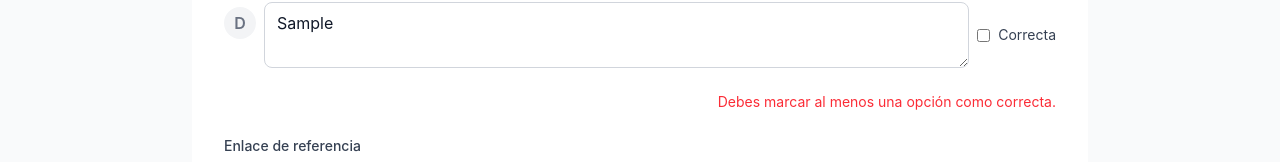
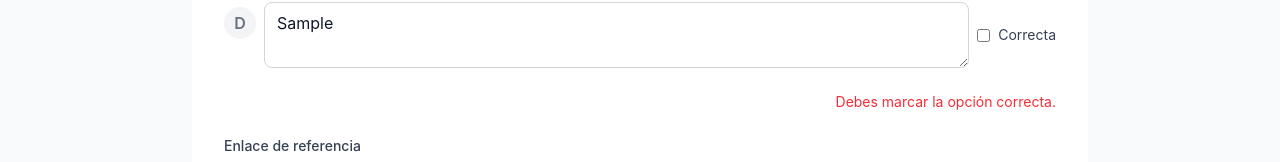
Before and after one commit to crisbenamck/study-lab, a React (Vite) app: page /create in a window 1280 px wide. Both pictures are taken after typing "Sample", "Sample", "Sample", "Sample", "Sample", "https://example.com" into the empty fields and a click on the button "Guardar pregunta". Shown: the part 870-1032 px from the top of the page. Built offline with nearby package versions, Linux system fonts and the light colour scheme.

Commit message:
feat(question-form): dynamic error message for correct answer selection
- Show specific error message when multiple correct answers are allowed
- Show unique error message when only one correct answer is allowed
- Improves clarity for users when submitting questions

```diff
--- a/src/components/common/QuestionForm.tsx
+++ b/src/components/common/QuestionForm.tsx
@@ -257,7 +257,11 @@ const QuestionForm: React.FC<QuestionFormProps> = ({
         {/* Error message for correct option (after options, before reference link) */}
         {showCorrectOptionError && (
           <div className="w-full flex justify-end">
-            <span className="text-red-500 text-sm text-right">Debes marcar al menos una opción como correcta.</span>
+            <span className="text-red-500 text-sm text-right">
+              {isMultipleAnswers
+                ? 'Debes marcar las opciones correctas.'
+                : 'Debes marcar la opción correcta.'}
+            </span>
           </div>
         )}
 
```
